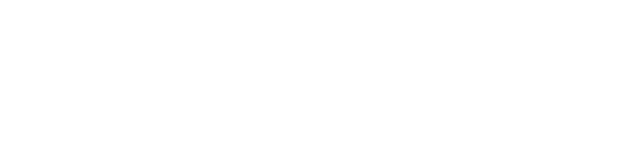
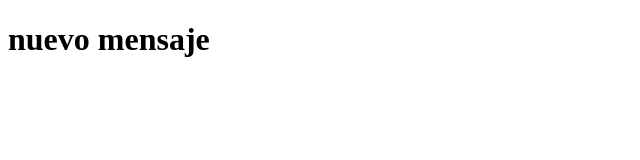
Before and after one commit to Roche33/html-css-alura, a plain HTML site: page index.html in a window 1280 px wide. Shown: the whole page, without its empty margins (0-640 px from the left). Drawn offline with Linux system fonts and the light colour scheme.

Commit message:
Update index.html

```diff
--- a/index.html
+++ b/index.html
@@ -6,6 +6,6 @@
     <title>Pagina de prueba</title>
 </head>
 <body>
-
+    <h1>nuevo mensaje</h1>
 </body>
 </html>
```
